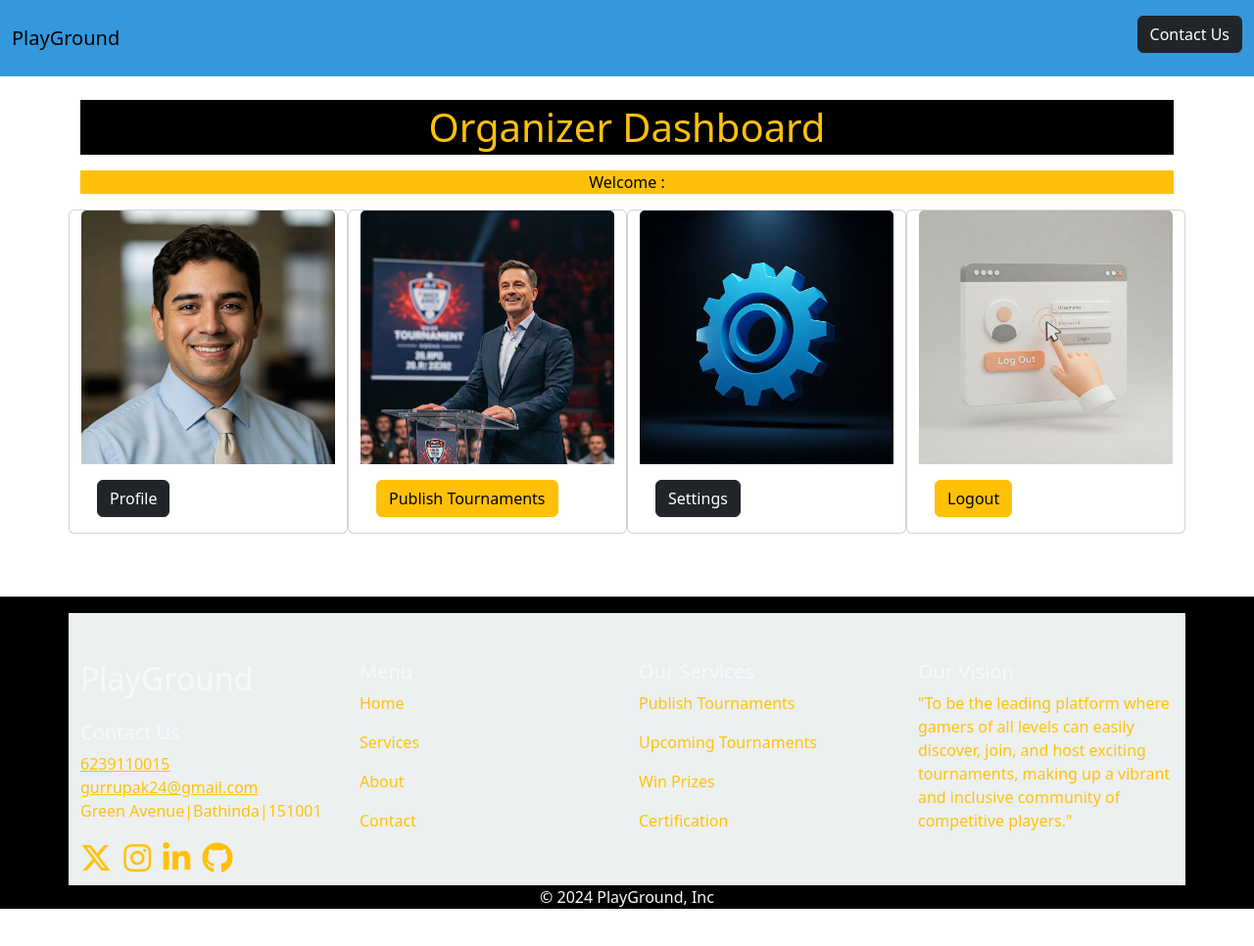
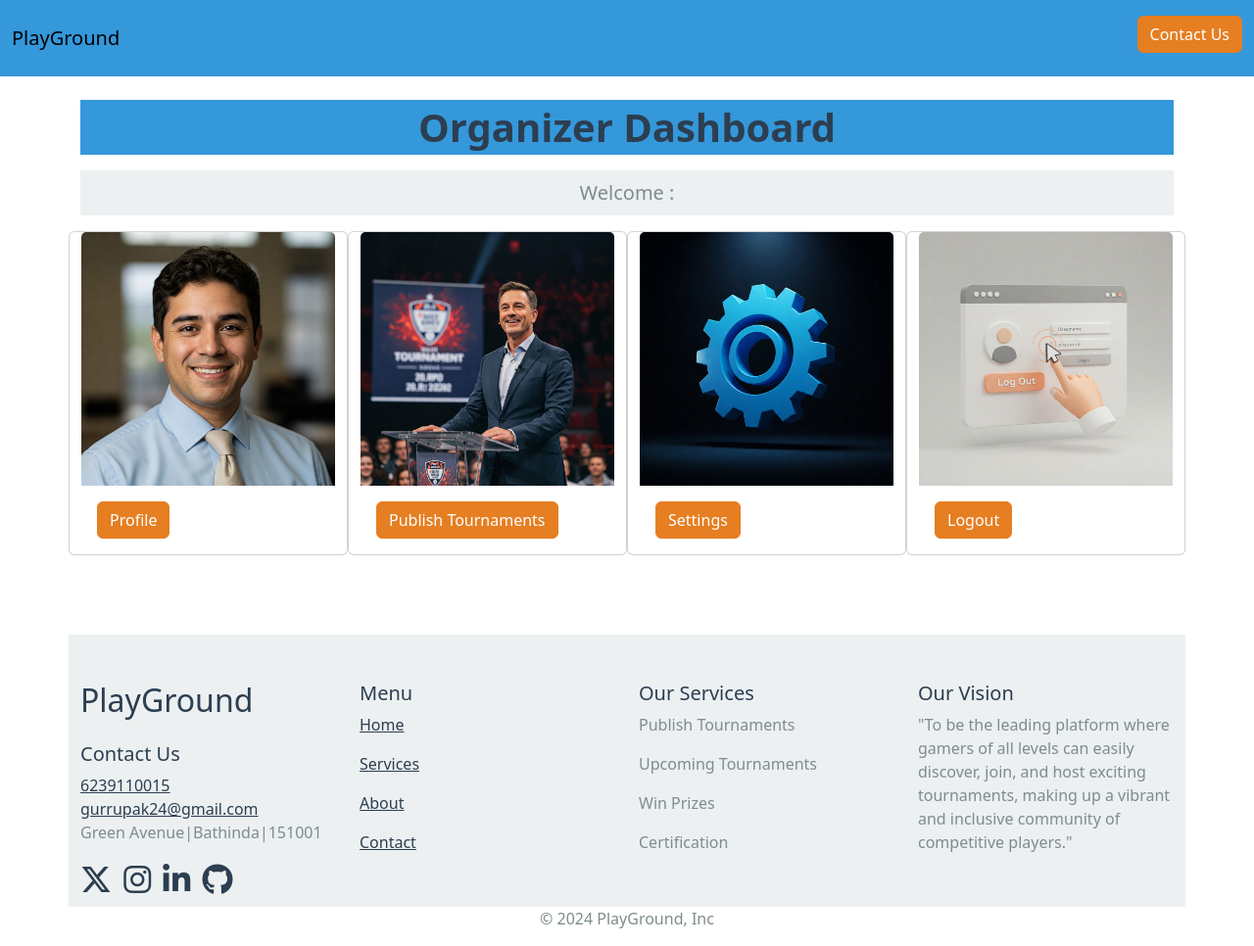
Before and after one commit to Romeo2410/PlayGround, a website: page public/dash-Organizer.html in a window 1280 px wide. Shown: the whole page at 98% size. Before the commit the page ends 944 px from the top, so only its background shows below. Drawn offline with nearby package versions, Linux system fonts and the light colour scheme.

Commit message:
color change on dash-Organizer

```diff
--- /dev/null
+++ b/public/css/dash-Organizer.css
@@ -0,0 +1,61 @@
+body {
+    background-color: #F4F6F8; /* Off-White / Light Gray for main background */
+}
+
+#dash-header {
+    background-color: #3498DB; /* Cool Sky Blue for dashboard header */
+    color: #2C3E50; /* Indigo Blue for text */
+    font-size: 2.5rem;
+    font-weight: bold;
+    text-align: center;
+}
+
+#welcome-msg {
+    background-color: #ECF0F1; /* Light Gray for welcome message background */
+    color: #7F8C8D; /* Medium Gray for text, corrected from #062022 */
+    font-size: 1.25rem;
+    padding: 0.5rem;
+    text-align: center;
+}
+
+#nav {
+    background-color: #3498DB; /* Cool Sky Blue for navigation */
+}
+
+.k {
+    transition: all ease 1s;
+}
+
+.k:hover {
+    cursor: pointer;
+    scale: 1.05;
+    transition: all ease 1s;
+}
+
+footer #foot {
+    background-color: #ECF0F1; /* Light Gray for footer container */
+}
+
+.footer-bg {
+    background-color: #ECF0F1; /* Light Gray for footer element */
+}
+
+.btn.btn-custom {
+    background-color: #E67E22; /* Coral Orange for buttons */
+    color: #FFFFFF; /* Bright White for button text */
+    border-color: #E67E22; /* Match border to background for consistency */
+    transition: background-color 0.3s ease; /* Smooth transition for hover */
+}
+
+.btn.btn-custom:hover {
+    background-color: #D35400; /* Dark Coral on hover */
+    border-color: #D35400; /* Match border to hover background */
+}
+
+.text-custom {
+    color: #2C3E50; /* Indigo Blue for links and headings */
+}
+
+.text-secondary-custom {
+    color: #7F8C8D; /* Medium Gray for secondary text */
+}
--- a/public/dash-Organizer.html
+++ b/public/dash-Organizer.html
@@ -1,10 +1,10 @@
-<!doctype html>
+<!DOCTYPE html>
 <html lang="en">
   <head>
-    <meta charset="utf-8">
+    <meta charset="UTF-8">
     <meta name="viewport" content="width=device-width, initial-scale=1">
-    <title>Orangizer Dashboard</title>
-    <link rel="stylesheet" href="css/index.css">
+    <title>Organizer Dashboard</title>
+    <link rel="stylesheet" href="css/dash-Organizer.css">
     <link href="https://cdn.jsdelivr.net/npm/bootstrap@5.3.3/dist/css/bootstrap.min.css" rel="stylesheet" integrity="sha384-QWTKZyjpPEjISv5WaRU9OFeRpok6YctnYmDr5pNlyT2bRjXh0JMhjY6hW+ALEwIH" crossorigin="anonymous">
     <script src="https://code.jquery.com/jquery-3.7.1.min.js" integrity="sha256-/JqT3SQfawRcv/BIHPThkBvs0OEvtFFmqPF/lYI/Cxo=" crossorigin="anonymous"></script>
     <script src="https://kit.fontawesome.com/f868df920b.js" crossorigin="anonymous"></script>
@@ -24,19 +24,18 @@
               CurrPwd:pass,
               NewPwd:newPass,
             }
-          }
+          };
           $.ajax(obj).done(function(response){
             alert(response);
           }).fail(function(err){
             alert("server error");
-          })
-        })
-
+          });
+        });
         $("#LogoutOrg").click(function(){
           localStorage.removeItem("activeUserO");
           location.href="index.html";
-        })
-      })
+        });
+      });
     </script>
   </head>
   <body>
@@ -49,121 +48,115 @@
         <div class="collapse navbar-collapse" id="navbarSupportedContent">
           <ul class="navbar-nav me-auto mb-2 mb-lg-0"></ul>
           <ul>
-              <a href="#Conus"><button type="button" class="btn btn-dark mt-2">
-                  Contact Us
-                </button></a>
+            <a href="#Conus"><button type="button" class="btn btn-custom mt-2">Contact Us</button></a>
           </ul>
         </div>
       </div>
     </nav>
     <div class="container pb-5">
-      <center><h1 class="mt-4 p-1 bg-black text-warning">Organizer Dashboard</h1></center>
-      <center><p class="mt-3 text-black bg-warning">Welcome : <span id="activeUserO"></span></p></center>
+      <center><h1 class="mt-4 p-1 text-custom" id="dash-header">Organizer Dashboard</h1></center>
+      <center><p class="mt-3 text-secondary-custom" id="welcome-msg">Welcome : <span id="activeUserO"></span></p></center>
       <div class="row">
-      <div class="card col-md-3">
-        <img src="Images/ProfileOrg.jpg" class="card-img-top" alt="...">
+        <div class="card col-md-3 k">
+          <img src="Images/ProfileOrg.jpg" class="card-img-top" alt="Profile">
           <div class="card-body">
-          <a href="profile-Organizer.html" class="btn btn-dark">Profile</a>
+            <a href="profile-Organizer.html" class="btn btn-custom">Profile</a>
           </div>
         </div>
-      <div class="card col-md-3">
-        <img src="Images/Post-Tournaments.jpg" class="card-img-top" alt="...">
+        <div class="card col-md-3 k">
+          <img src="Images/Post-Tournaments.jpg" class="card-img-top" alt="Tournaments">
           <div class="card-body">
-          <a href="publish-tournaments.html" class="btn btn-warning">Publish Tournaments</a>
+            <a href="publish-tournaments.html" class="btn btn-custom">Publish Tournaments</a>
           </div>
         </div>
-      <div class="card col-md-3">
-        <img src="Images/Settings-logo-Org.jpg" class="card-img-top" alt="...">
+        <div class="card col-md-3 k">
+          <img src="Images/Settings-logo-Org.jpg" class="card-img-top" alt="Settings">
           <div class="card-body">
-          <button class="btn btn-dark" data-bs-toggle="modal" data-bs-target="#Settings">Settings</button>
+            <button class="btn btn-custom" data-bs-toggle="modal" data-bs-target="#Settings">Settings</button>
           </div>
         </div>
-      <div class="card col-md-3">
-        <img src="Images/Logout-Org.jpg" class="card-img-top" alt="...">
+        <div class="card col-md-3 k">
+          <img src="Images/Logout-Org.jpg" class="card-img-top" alt="Logout">
           <div class="card-body">
-          <a href="#" class="btn btn-warning" id="LogoutOrg">Logout</a>
+            <a href="#" class="btn btn-custom" id="LogoutOrg">Logout</a>
           </div>
         </div>
       </div>
     </div>
     <!-- Settings modal -->
-      <div class="modal" tabindex="-1" id="Settings">
+    <div class="modal fade" tabindex="-1" id="Settings">
       <div class="modal-dialog">
         <div class="modal-content">
           <div class="modal-header">
-              <h5 class="modal-title">Settings</h5>
+            <h5 class="modal-title text-custom">Settings</h5>
             <button type="button" class="btn-close" data-bs-dismiss="modal" aria-label="Close"></button>
           </div>
           <div class="modal-body">
             <form action="/Settings">
               <div class="col-md-6">
-                  <label for="inputEmail4" class="form-label">Email</label>
+                <label for="inputEmail" class="form-label text-custom">Email</label>
                 <input type="email" class="form-control" id="inputEmail" name="inputEmail">
               </div>
-                <!-- Prev Pass -->
               <div class="col-md-6">
-                  <label for="inputPassword4" class="form-label">Current Password</label>
+                <label for="CurrPwd" class="form-label text-custom">Current Password</label>
                 <input type="password" class="form-control" id="CurrPwd">
               </div>
-                <!-- New Pass -->
               <div class="col-md-6">
-                  <label for="inputPassword4" class="form-label">New Password</label>
-                  <input type="password" class="form-control" id="NewPwd" >
+                <label for="NewPwd" class="form-label text-custom">New Password</label>
+                <input type="password" class="form-control" id="NewPwd">
               </div>
             </form>
-
           </div>
           <div class="modal-footer">
-              <button type="button" class="btn btn-warning" id="UpdatePwd">Save changes</button>
+            <button type="button" class="btn btn-custom" id="UpdatePwd">Save changes</button>
           </div>
         </div>
       </div>
     </div>
-      <footer class="bg-black">
+    <footer>
       <hr class="text-light">
-        <div class="container text-warning pt-5" id="foot">
+      <div class="container footer-bg pt-5" id="foot">
         <div class="row">
           <div class="col-md-3">
-                <h2 class="text-light">PlayGround</h2>
+            <h2 class="text-custom">PlayGround</h2>
             <div class="pb-2 pt-3">
-                <h5 class="text-light" id="Conus">Contact Us</h5>
-                <a href="tel:6239110015" class="text-warning">6239110015</a><br>
-                <a href="mailto:gurrupak24@gmail.com" class="text-warning">gurrupak24@gmail.com</a>
-                <p>Green Avenue|Bathinda|151001</p>
+              <h5 class="text-custom" id="Conus">Contact Us</h5>
+              <a href="tel:6239110015" class="text-custom">6239110015</a><br>
+              <a href="mailto:gurrupak24@gmail.com" class="text-custom">gurrupak24@gmail.com</a>
+              <p class="text-secondary-custom">Green Avenue|Bathinda|151001</p>
             </div>
             <div class="pb-3">
-                <a href="https://x.com/rupak_gur" target="_blank"><i class="text-warning fa-brands fa-x-twitter fa-2xl"></i></a>
-                <a href="https://www.instagram.com/rupakgurrr" target="_blank"><i class="text-warning fa-brands fa-instagram fa-2xl ps-2"></i></a>
-                <a href="https://www.linkedin.com/in/rupak-gur-852916307" target="_blank"><i class="text-warning fa-brands fa-linkedin-in fa-2xl ps-2"></i></a>
-                <a href="https://github.com/Romeo2410" target="_blank"><i class="text-warning fa-brands fa-github fa-2xl ps-2"></i></a>
+              <a href="https://x.com/rupak_gur" target="_blank"><i class="text-custom fa-brands fa-x-twitter fa-2xl"></i></a>
+              <a href="https://www.instagram.com/rupakgurrr" target="_blank"><i class="text-custom fa-brands fa-instagram fa-2xl ps-2"></i></a>
+              <a href="https://www.linkedin.com/in/rupak-gur-852916307" target="_blank"><i class="text-custom fa-brands fa-linkedin-in fa-2xl ps-2"></i></a>
+              <a href="https://github.com/Romeo2410" target="_blank"><i class="text-custom fa-brands fa-github fa-2xl ps-2"></i></a>
             </div>
           </div>
           <div class="col-md-3">
-                <h5 class="text-light">Menu</h5>
-                <p class="text-warning">Home</p>
-                <p class="text-warning">Services</p>
-                <p class="text-warning">About</p>
-                <p class="text-warning">Contact</p>
+            <h5 class="text-custom">Menu</h5>
+            <p><a class="text-custom" href="#ho">Home</a></p>
+            <p><a class="text-custom" href="#os">Services</a></p>
+            <p><a class="text-custom" href="#as">About</a></p>
+            <p><a class="text-custom" href="#ru">Contact</a></p>
           </div>
           <div class="col-md-3">
-                <h5 class="text-light">Our Services</h5>
-                <p>Publish Tournaments</p>
-                <p>Upcoming Tournaments</p>
-                <p>Win Prizes</p>
-                <p>Certification</p>
+            <h5 class="text-custom">Our Services</h5>
+            <p class="text-secondary-custom">Publish Tournaments</p>
+            <p class="text-secondary-custom">Upcoming Tournaments</p>
+            <p class="text-secondary-custom">Win Prizes</p>
+            <p class="text-secondary-custom">Certification</p>
           </div>
           <div class="col-md-3">
-              <h5 class="text-light">Our Vision</h5>
-              <p>"To be the leading platform where gamers of all levels can easily
+            <h5 class="text-custom">Our Vision</h5>
+            <p class="text-secondary-custom">"To be the leading platform where gamers of all levels can easily
               discover, join, and host exciting tournaments, making up a vibrant and
-                inclusive community of competitive players."
-              </p>
+              inclusive community of competitive players."</p>
           </div>
         </div>
       </div>
       <div class="col-md-12">
         <div class="container text-center">
-          <p class="text-center text-light">© 2024 PlayGround, Inc</p>
+          <p class="text-secondary-custom">© 2024 PlayGround, Inc</p>
         </div>
       </div>
     </footer>
```
Lines whose indentation alone changed are shown as unchanged.
